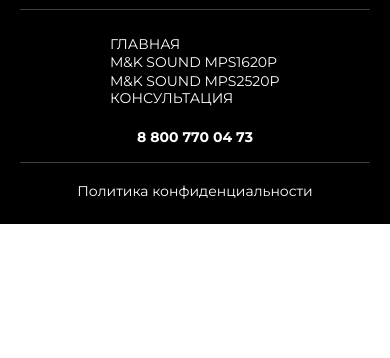
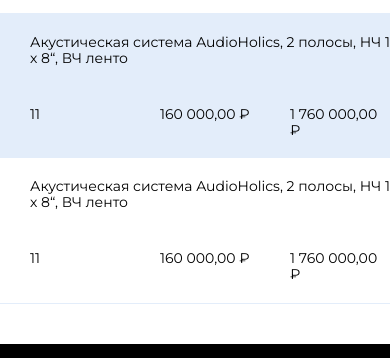
Before and after one commit to den10004/proposal, a website built with Vite: page index.html in a window 390 px wide. Shown: the part 838-1196 px from the top of the page. Before the commit the page ends 1062 px from the top, so only its background shows below. Built offline with nearby package versions, Linux system fonts and the light colour scheme.

Commit message:
таблица

```diff
--- a/index.html
+++ b/index.html
@@ -93,6 +93,44 @@
           <label>Описание задачи: </label>
           <textarea type="text" required></textarea>
         </form>
+      </section>
+    </div>
+
+    <div class="layout-proposal">
+      <section class="selection">
+        <h4>Подбор оборудования от эксперта</h4>
+        <ul class="selection__header selection-table">
+          <li>№</li>
+          <li>Наименование, бренд, модель</li>
+          <li>Кол-во&nbsp;<span>(шт.)</span></li>
+          <li>Цена (₽)</li>
+          <li>Стоимость (₽)</li>
+        </ul>
+
+        <div class="render-list" id="render-list">
+          <ul class="selection-table section-tablebody">
+            <li><p>1</p></li>
+            <li class="div1">
+              <p>
+                Акустическая система AudioHolics, 2 полосы, НЧ 1 х 8“, ВЧ ленто
+              </p>
+            </li>
+            <li class="div2"><p>11</p></li>
+            <li class="div3"><p>160 000,00 ₽</p></li>
+            <li class="div4"><p>1 760 000,00 ₽</p></li>
+          </ul>
+          <ul class="selection-table section-tablebody">
+            <li><p>1</p></li>
+            <li class="div1">
+              <p>
+                Акустическая система AudioHolics, 2 полосы, НЧ 1 х 8“, ВЧ ленто
+              </p>
+            </li>
+            <li class="div2"><p>11</p></li>
+            <li class="div3"><p>160 000,00 ₽</p></li>
+            <li class="div4"><p>1 760 000,00 ₽</p></li>
+          </ul>
+        </div>
       </section>
     </div>
 
--- a/style/proposal.css
+++ b/style/proposal.css
@@ -1,5 +1,5 @@
 .layout-proposal {
-    max-width: 1590px;
+    max-width: 1560px;
     padding: 0 20px;
     box-sizing: border-box;
     margin: 0 auto;
@@ -28,7 +28,7 @@
 }
 
 .proposal__form {
-    padding: 0 90px 0 70px;
+    padding: 0 70px 0 70px;
     margin-top: 70px;
     display: grid;
     grid-template-columns: 152px calc(100% - 193px);
@@ -55,8 +55,19 @@
 
 @media screen and (max-width: 1400px) {
     .layout-proposal {
-        max-width: 1195px;
+        max-width: 1175px;
     }
+
+    .proposal__form {
+        padding: 0 70px 0 70px;
+        margin-top: 70px;
+        display: grid;
+        grid-template-columns: 152px calc(100% - 193px);
+        grid-template-rows: 50px 50px 230px;
+        column-gap: 45px;
+        row-gap: 20px;
+    }
+
 
     .proposal {
         height: 550px;
@@ -73,7 +84,6 @@
     }
 
     .proposal__form {
-        padding: 0 70px 0 70px;
         margin-top: 50px;
     }
 }
--- /dev/null
+++ b/style/selection.css
@@ -0,0 +1,149 @@
+.selection {
+    margin-top: 120px;
+}
+
+.selection>h4 {
+    font-size: 40px;
+    color: var(--text);
+    font-weight: bold;
+    line-height: 1.2;
+    text-align: center;
+}
+
+.selection__header {
+    margin-top: 50px;
+    font-size: 16px;
+    color: rgb(85, 109, 127);
+    line-height: 1.2;
+    text-align: left;
+    padding: 10px 0;
+}
+
+.selection>ul>li {
+    display: flex;
+}
+
+
+.render-list>ul:nth-child(odd) {
+    background: var(--gray);
+    border-top: 1px solid var(--gray-border);
+}
+
+
+.render-list>ul:nth-child(2n) {
+    border-bottom: 1px solid var(--gray-border);
+}
+
+.selection-table {
+    display: grid;
+    grid-template-columns: 6.5% 57.7% 12.2% 12.80% 10.80%;
+}
+
+.section-tablebody>li {
+    border-right: 1px solid var(--gray-border);
+    padding-left: 30px;
+}
+
+.section-tablebody>li>p {
+    margin: 20px 0 20px 0;
+    font-size: 16px;
+}
+
+
+
+@media screen and (max-width: 1400px) {
+    .selection__header {
+        margin-top: 30px;
+        font-size: 14px;
+    }
+
+    .section-tablebody>li>p {
+        margin: 20px 0 20px 0;
+        font-size: 14px;
+    }
+
+    .selection-table {
+        grid-template-columns: 4.5% 61.5% 9% 12.5% 12.5%;
+    }
+
+    .section-tablebody>li {
+        padding-left: 20px;
+    }
+}
+
+@media screen and (max-width: 1300px) {
+    .selection {
+        margin-top: 75px;
+    }
+
+    .selection>h4 {
+        font-size: 30px;
+    }
+
+    .selection__header>li>span {
+        display: none;
+    }
+
+    .selection-table {
+        grid-template-columns: 7.5% 48% 7.5% 18.5% 18.5%;
+    }
+}
+
+@media screen and (max-width: 768px) {
+    .selection>h4 {
+        font-size: 24px;
+    }
+
+    .render-list {
+        margin-top: 20px;
+    }
+
+    .render-list>ul:nth-child(odd) {
+        background: #e3edfa;
+        border-top: 1px solid #e3edfa;
+    }
+
+
+    .render-list>ul:nth-child(2n) {
+        border-bottom: 1px solid #e3edfa;
+    }
+
+    .section-tablebody>li {
+        border-right: 0px;
+        padding-left: 30px;
+    }
+
+    .selection-table {
+        display: grid;
+        grid-template-columns: repeat(3, 1fr);
+        grid-template-rows: repeat(2, 1fr);
+        grid-column-gap: 0px;
+        grid-row-gap: 0px;
+    }
+
+    .div1 {
+        grid-area: 1 / 1 / 2 / 4;
+    }
+
+
+
+    .div2 {
+        grid-area: 2 / 1 / 3 / 2;
+    }
+
+    .div3 {
+        grid-area: 2 / 2 / 3 / 3;
+    }
+
+    .div4 {
+        grid-area: 2 / 3 / 3 / 4;
+    }
+
+    .selection__header {
+        display: none;
+    }
+
+    .section-tablebody>li:first-child {
+        display: none;
+    }
+}
--- a/style/style.css
+++ b/style/style.css
@@ -1,5 +1,6 @@
 @import "./header.css";
 @import "./proposal.css";
+@import "./selection.css";
 @import "./footer.css";
 @import "./modals.css";
 @import "./thanks.css";
```
